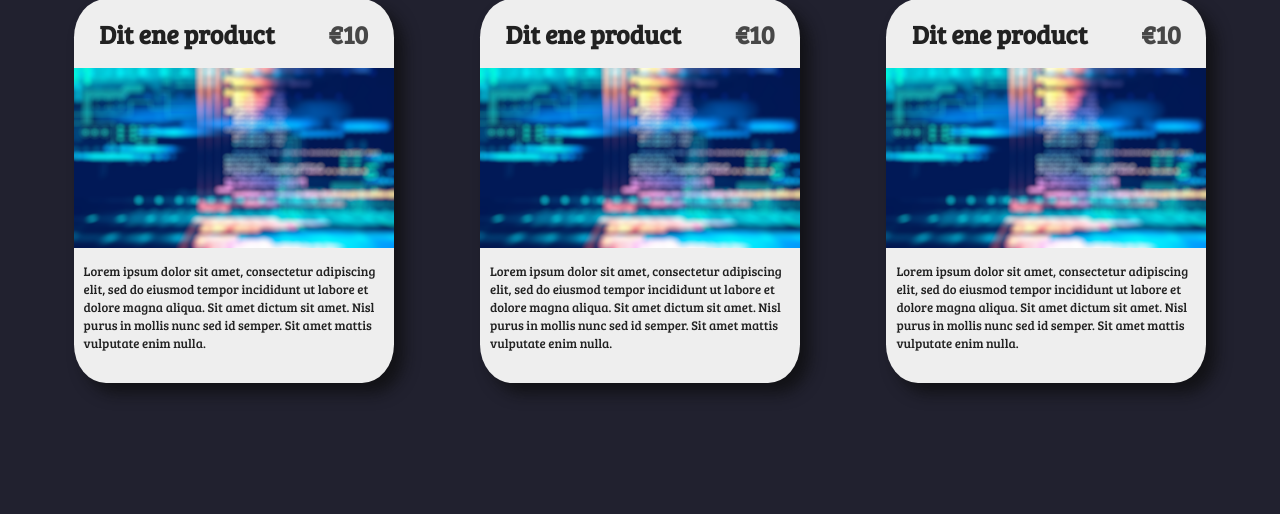
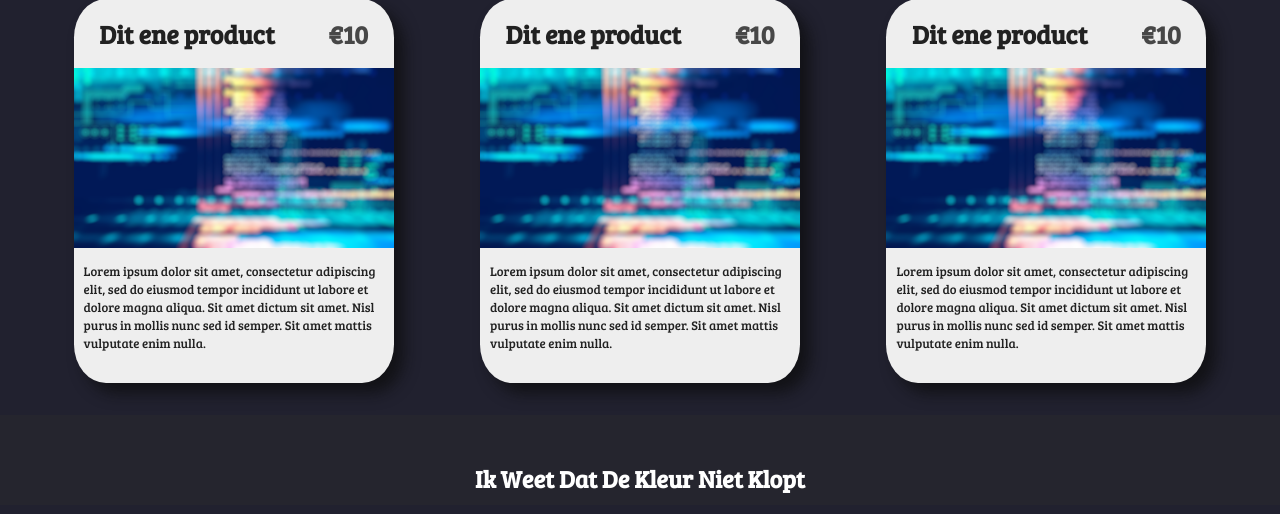
Before and after one commit to Qetrox/nerdy-gadgets, a PHP site: page / in a window 1280 px wide. Shown: the part 1396-1910 px from the top of the page. After the commit the page ends 1889 px from the top, so only its background shows below. Run offline with PHP 8.4, Linux system fonts and the light colour scheme.

Commit message:
footer
ik weet dat de kluer niet klopt

```diff
--- a/index.php
+++ b/index.html
@@ -99,9 +99,22 @@
 
             </div>
         </div>
+        <!--..tarik was hier!.-->
+
+
+
 
     </main>
     <footer>
+
+
+        <div class="footer-content">
+
+            <h3>ik weet dat de kleur niet klopt</h3>
+
+        </div>
+
+
         <div class="mobile-navbar">
             <div class="mobile-nav-item">
                 <a href="./">
--- a/stylesheet.css
+++ b/stylesheet.css
@@ -25,6 +25,33 @@ header {
 
 footer {
     overflow: hidden;
+    position: static;
+    bottom: 0;
+    left: 0;
+    right: 0;
+    background: #25252e;
+    height: 10px;
+    padding: 40px;
+    width: auto;
+    color: white;
+}
+
+.footer-content {
+    text-align: center;
+    display: flex;
+    align-items: center;
+    justify-content: center;
+    flex-direction: column;
+
+}
+
+.footer-content h3{
+
+line-height: 0rem;
+text-transform: capitalize;
+font-size: x-large;
+
+
 }
 
 .navbar {
@@ -316,4 +343,6 @@ footer {
     .material-symbols-sharp {
         font-size: 4vh;
       }
+
+
 }
```
